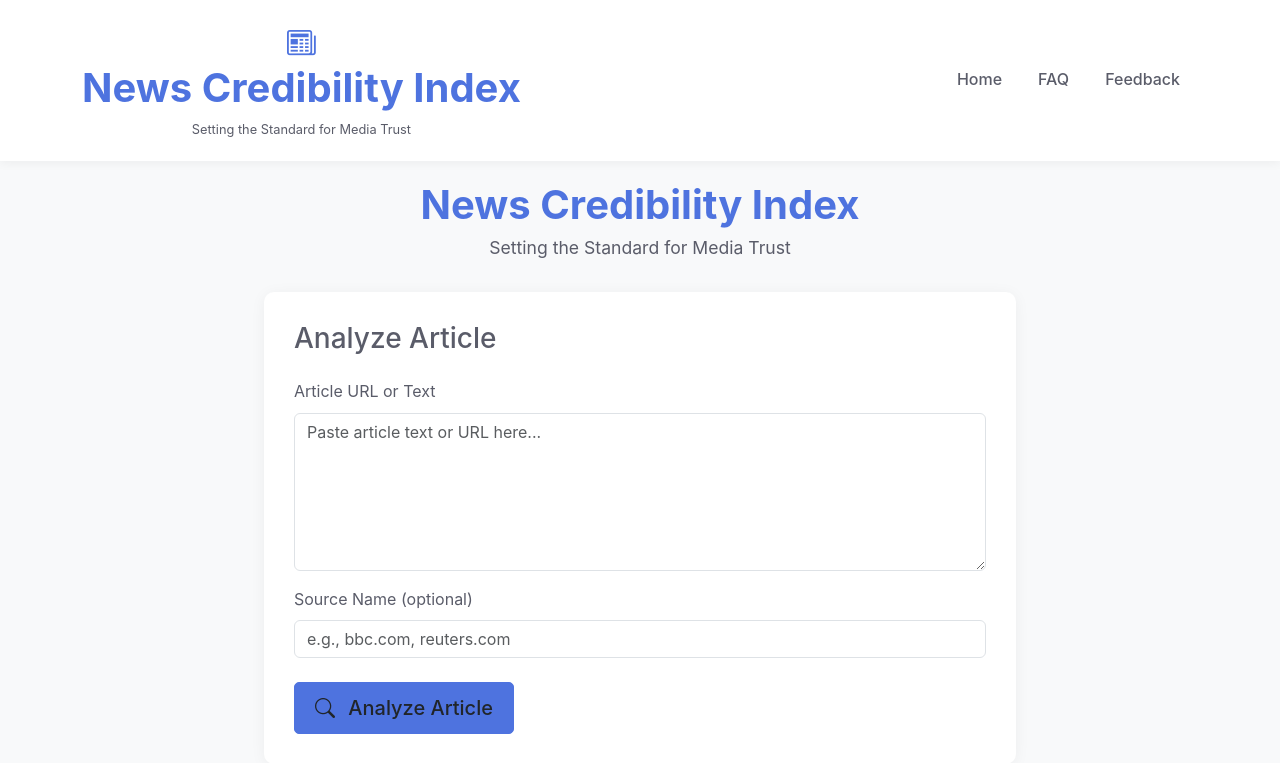
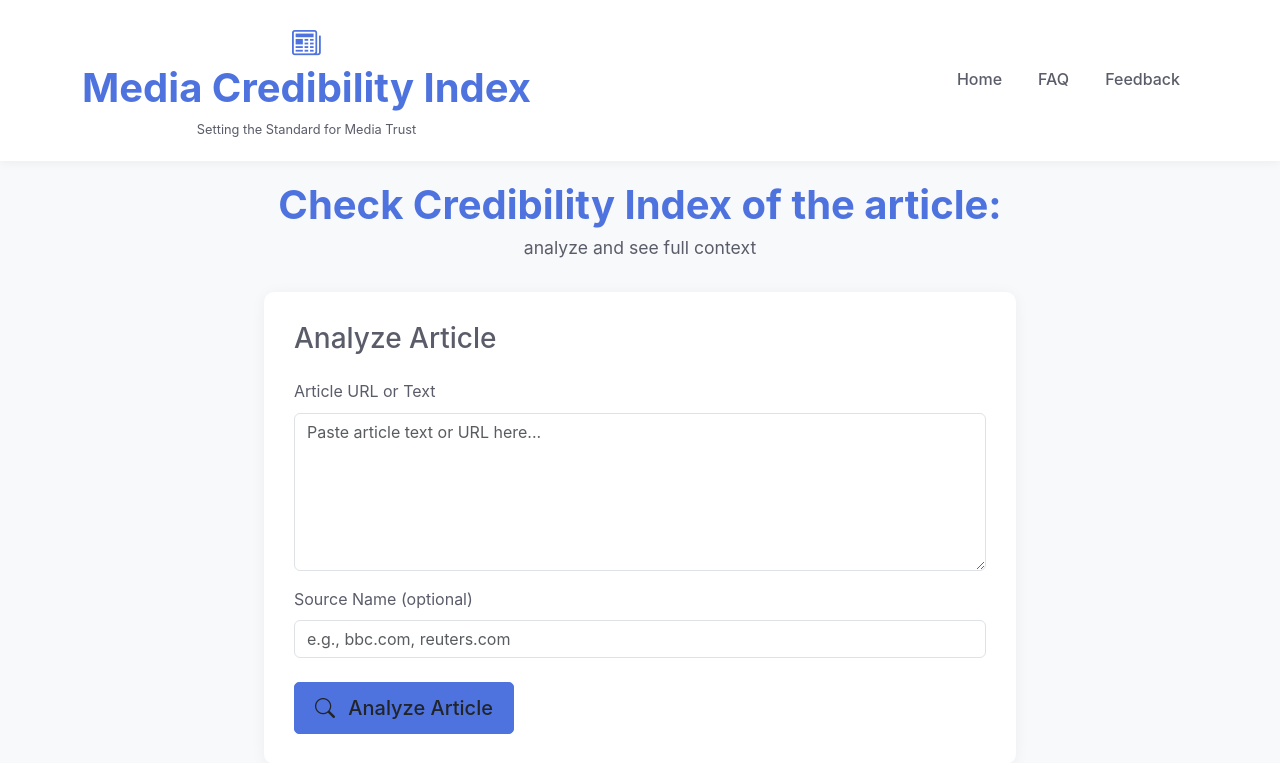
Before and after one commit to credibility-index/credibility-index, a Flask app: page / in a window 1280 px wide. Shown: the top 763 px of the page. Run offline with Flask 3, Linux system fonts and the light colour scheme; parts of the project's set-up code (start-up, migrations or seed data) failed here and were passed over; some libraries are stand-ins or nearby versions.

Commit message:
Update index.html

```diff
--- a/templates/index.html
+++ b/templates/index.html
@@ -3,7 +3,7 @@
 <head>
     <meta charset="UTF-8">
     <meta name="viewport" content="width=device-width, initial-scale=1.0">
-    <title>News Credibility Index</title>
+    <title>Media Credibility Index</title>
     <link href="https://cdn.jsdelivr.net/npm/bootstrap@5.3.0/dist/css/bootstrap.min.css" rel="stylesheet">
     <link rel="stylesheet" href="https://cdn.jsdelivr.net/npm/bootstrap-icons@1.11.1/font/bootstrap-icons.css">
     <style>
@@ -219,7 +219,7 @@
         <div class="container">
             <a class="navbar-brand" href="/">
                 <i class="bi bi-newspaper"></i>
-                <span class="main-title">News Credibility Index</span>
+                <span class="main-title">Media Credibility Index</span>
                 <span class="brand-subtitle">Setting the Standard for Media Trust</span>
             </a>
             <button class="navbar-toggler" type="button" data-bs-toggle="collapse" data-bs-target="#navbarNav">
@@ -245,8 +245,8 @@
     <div class="container main-container">
         <!-- Заголовок страницы -->
         <div class="page-title">
-            <h1 class="main-title">News Credibility Index</h1>
-            <p class="subtitle">Setting the Standard for Media Trust</p>
+            <h1 class="main-title">Check Credibility Index of the article:</h1>
+            <p class="subtitle">analyze and see full context</p>
         </div>
 
         <!-- Форма для анализа статьи -->
@@ -295,7 +295,7 @@
 
                     <!-- Контейнер для похожих статей -->
                     <div class="similar-articles-container">
-                        <h3 class="mb-4">Similar Articles</h3>
+                        <h3 class="mb-4">Same Topic Articles</h3>
                         <div id="similarArticles"></div>
                     </div>
                 </div>
```
